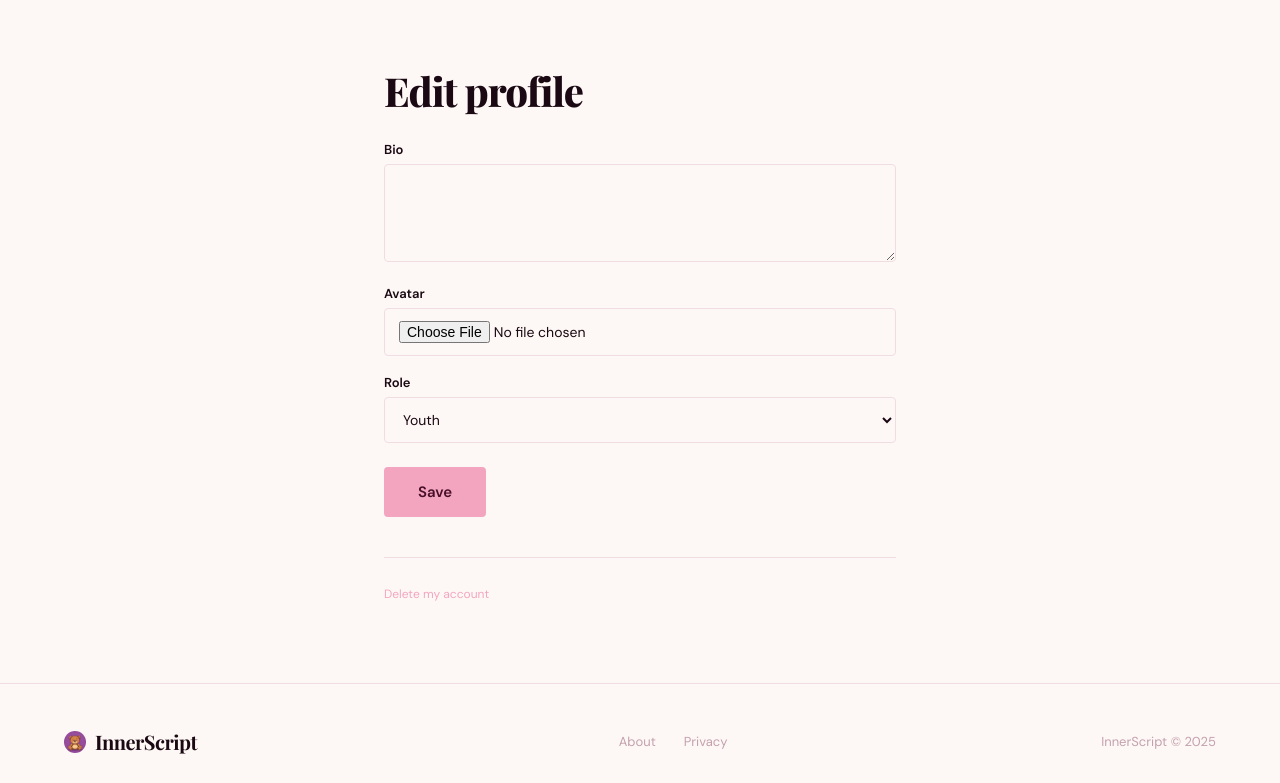
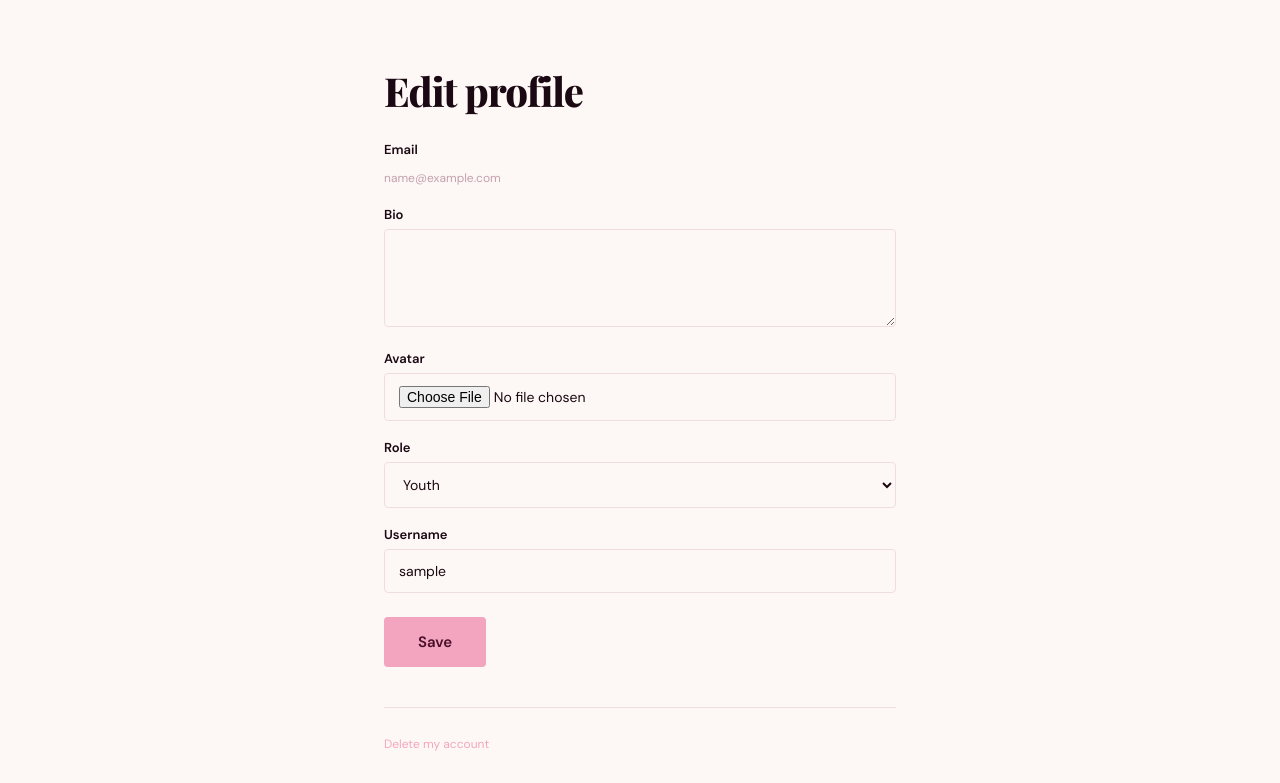
Before and after one commit to 16A9DA/innerscript, a Django app: page /u/edit/ in a window 1280 px wide. Shown: the part 68-851 px from the top of the page. Before the commit the page ends 822 px from the top, so only its background shows below. Run offline with Django 5.2, Linux system fonts and the light colour scheme; the visitor is signed in with stand-in values (Sample User, id 1); some web fonts are replaced.

Commit message:
Allow editing username in profile; keep email read-only
- Add unique username field to ProfileForm, case-insensitive check
  excluding the current user, reusing the User model validators
- Redirect to the new username after save
- Show email read-only on the edit form and only on the owner's own
  profile (never on public profiles)

```diff
--- a/accounts/forms.py
+++ b/accounts/forms.py
@@ -1,15 +1,45 @@
 from django import forms
+from django.contrib.auth import get_user_model
 
 from config.uploads import validate_image
 
 from .models import Profile
 
+User = get_user_model()
+
 
 class ProfileForm(forms.ModelForm):
+    username = forms.CharField(
+        max_length=150,
+        validators=User._meta.get_field("username").validators,
+    )
+
     class Meta:
         model = Profile
         fields = ["bio", "avatar", "role"]
         widgets = {"bio": forms.Textarea(attrs={"rows": 4})}
+        field_order = ["username", "bio", "avatar", "role"]
+
+    def __init__(self, *args, **kwargs):
+        super().__init__(*args, **kwargs)
+        self.fields["username"].initial = self.instance.user.username
+
+    def clean_username(self):
+        name = self.cleaned_data["username"]
+        taken = User.objects.exclude(pk=self.instance.user_id).filter(
+            username__iexact=name
+        )
+        if taken.exists():
+            raise forms.ValidationError("That username is already taken.")
+        return name
 
     def clean_avatar(self):
         return validate_image(self.cleaned_data.get("avatar"))
+
+    def save(self, commit=True):
+        prof = super().save(commit)
+        user = prof.user
+        user.username = self.cleaned_data["username"]
+        if commit:
+            user.save(update_fields=["username"])
+        return prof
--- a/accounts/views.py
+++ b/accounts/views.py
@@ -24,7 +24,7 @@ def profile_edit(request):
     form = ProfileForm(request.POST or None, request.FILES or None, instance=prof)
     if request.method == "POST" and form.is_valid():
         form.save()
-        return redirect("accounts:profile", username=request.user.username)
+        return redirect("accounts:profile", username=form.cleaned_data["username"])
     return render(request, "accounts/profile_edit.html", {"form": form})
 
 
--- a/templates/accounts/profile.html
+++ b/templates/accounts/profile.html
@@ -9,6 +9,7 @@
     <div>
       <h1 class="name-lg">{{ profile_user.username }}</h1>
       <span class="muted-sm">{{ profile_user.profile.get_role_display }} · joined {{ profile_user.profile.created|date:"M Y" }}</span>
+      {% if profile_user == request.user %}<span class="muted-sm">{{ profile_user.email }}</span>{% endif %}
     </div>
     {% if user == profile_user %}<a href="{% url 'accounts:profile_edit' %}" class="btn ml-auto">Edit profile</a>{% endif %}
   </div>
--- a/templates/accounts/profile_edit.html
+++ b/templates/accounts/profile_edit.html
@@ -5,6 +5,8 @@
   <h1 class="h-display mb-24">Edit profile</h1>
   <form method="post" enctype="multipart/form-data">
     {% csrf_token %}
+    <label>Email</label>
+    <p class="muted-sm mb-20">{{ request.user.email }}</p>
     {% for field in form %}
       <label for="{{ field.id_for_label }}">{{ field.label }}</label>
       {{ field }}
```
